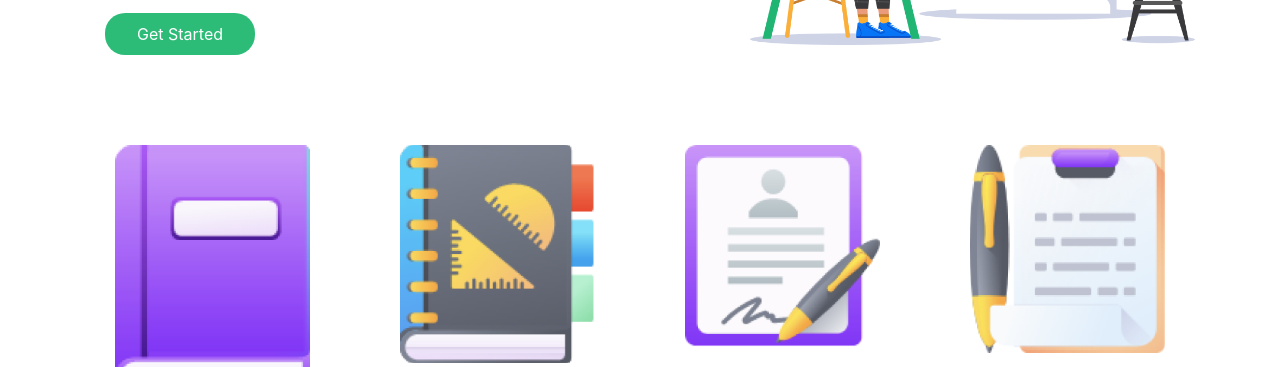
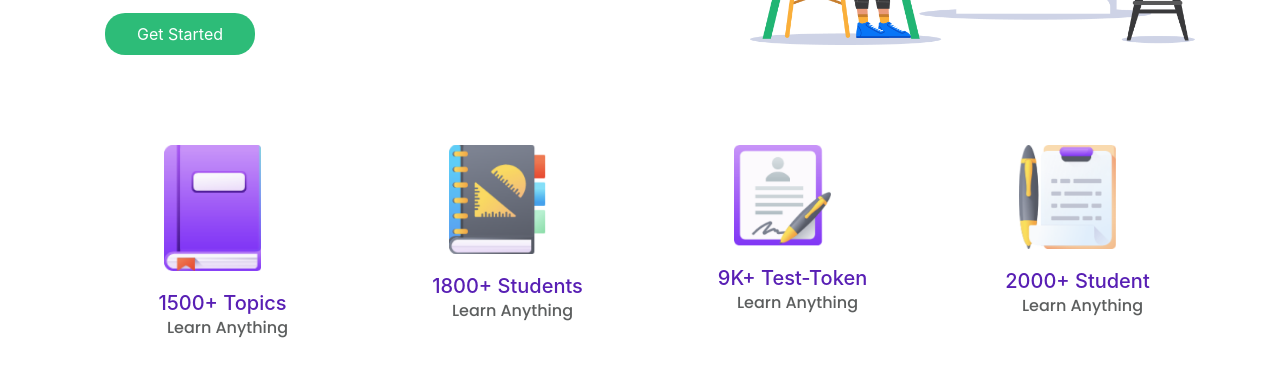
Before and after one commit to AyeshaWebHero/hero-school, a plain HTML site: page index.html in a window 1280 px wide. Shown: the part 433-800 px from the top of the page. Drawn offline with nearby package versions, Linux system fonts and the light colour scheme.

Commit message:
edited the third section

```diff
--- a/index.html
+++ b/index.html
@@ -78,9 +78,61 @@
 </section> <!-- banner ends -->
 
 <div class="container categories">
+  <div class="row">
+
+    <div class="col-md-3 text-center">
+    <div class="cat-1">
+    <img src="images/ICON/book.png" class="w-100 h-75" alt="">
+    </div>
+
+    <h5 class="cat-text" style="color:rgb(88, 31, 180);">1500+ Topics</h5>
+    <p class="learn-anything"><span class=""
+    style="color:rgba(70, 73, 72, 0.884); font-weight: 200; font-family: 'Poppins', sans-serif; padding-left: 20px;">
+    Learn Anything</span></p>
+    </div>
 
 
-    <div class="row row-cols-4">
+
+    <div class="col-md-3 text-center">
+    <div class=" cat-2">
+    <img src="images/ICON/Students.png" class="w-100" alt="">
+    </div>
+
+    <h5 class="cat-text" style="color:rgb(88, 31, 180);">1800+ Students</h5>
+    <p class="learn-anything"><span class=""
+    style="color:rgba(70, 73, 72, 0.884); font-weight: 200; font-family: 'Poppins', sans-serif; padding-left: 20px;">
+    Learn Anything</span></p>
+    </div>
+
+
+    <div class="col-md-3 text-center">
+    <div class=" cat-3">
+    <img src="images/ICON/Student.png" class="w-100" alt="">
+    </div>
+
+    <h5 class="cat-text" style="color:rgb(88, 31, 180);">9K+ Test-Token</h5>
+    <p class="learn-anything"><span class=""
+    style="color:rgba(70, 73, 72, 0.884); font-weight: 200; font-family: 'Poppins', sans-serif; padding-left: 20px;">
+    Learn Anything</span></p>
+    </div>
+
+    <div class="col-md-3 text-center">
+    <div class=" cat-4">
+    <img src="images/ICON/Test.png" class="w-100" alt="">
+    </div>
+
+    <h5 class="cat-text" style="color:rgb(88, 31, 180);">2000+ Student</h5>
+    <p class="learn-anything"><span class=""
+    style="color:rgba(70, 73, 72, 0.884); font-weight: 200; font-family: 'Poppins', sans-serif; padding-left: 20px;">
+    Learn Anything</span></p>
+    </div>
+
+    </div>
+
+
+
+
+    <!-- <div class="row row-cols-4">
 
       <div class="col-3">
         <div class="d-flex justify-content-between align-items-center
@@ -125,9 +177,10 @@
           Learn Anything</span></p>
         </div>
 
-    </div>
+    </div> -->
 
-</div>
+ </div>
+  <!-- learn anything ends here  -->
 
 <!-- Online Courses -->
 <section>
--- a/style.css
+++ b/style.css
@@ -21,7 +21,7 @@ body{
 
 .w-100 {
     width: 50%!important;
-}  /* logor width*/
+}  logor width
 
 img{vertical-align: middle;}
 
@@ -61,17 +61,17 @@ h1{
     font-weight: 600;
 
 }
+/*
+ .w-50{
+    width: 150%!important;
+     height: 50%;
 
-.w-50{
-    width: 150%!important;
-    /* height: 50%; */
-
-}
-
+}  */
+/*
 .col-3{
     margin: 0 auto;
     height: 100px;
-}
+}  */
 
 h5{
     /* margin-right: 10px;
```
